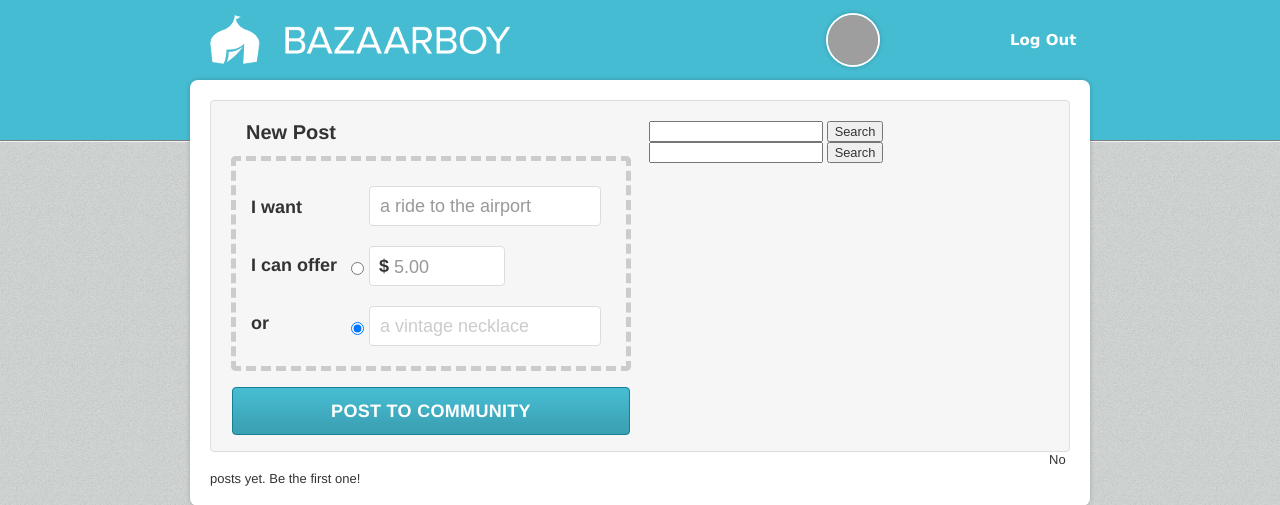
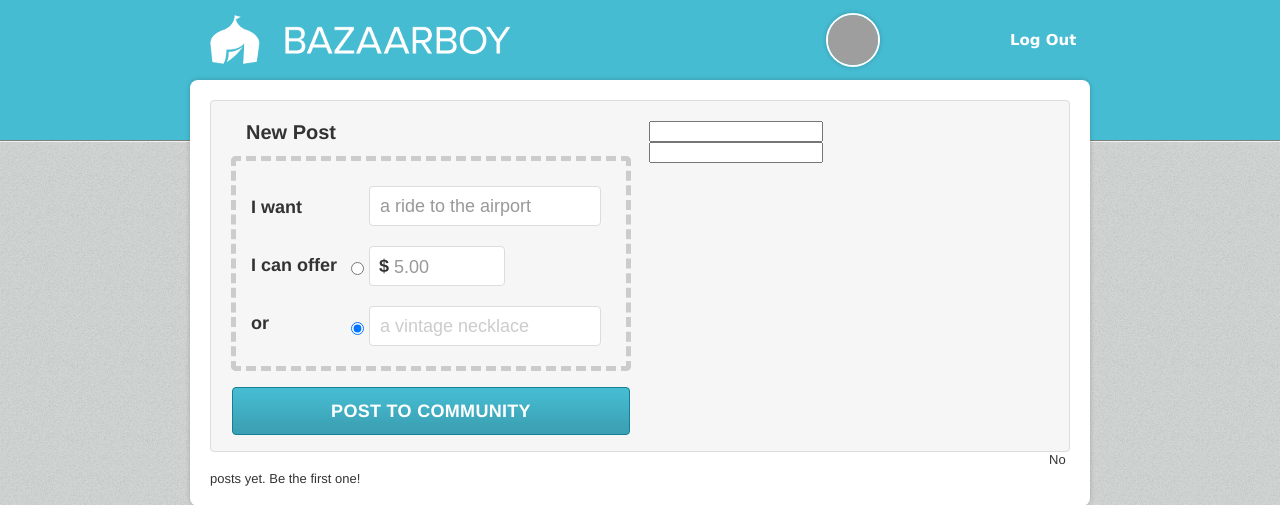
Before and after one commit to evanhuang8/exchange, a Django app: template exchange/templates/index.html in a window 1280 px wide. Shown: the top 505 px of the page. Run offline with Django 3.2, Linux system fonts and the light colour scheme; the template is opened without the code that fills it, so the values that code supplies are empty; parts of the project's set-up code (start-up, migrations or seed data) failed here and were passed over; some libraries are stand-ins or nearby versions; grey boxes are pictures that could not be loaded.

Commit message:
Form fix

```diff
--- a/exchange/templates/control.html
+++ b/exchange/templates/control.html
@@ -131,7 +131,7 @@
 					if (typeVal == 'money') {
 						offerVal = $(form).find('input[name=offer_money]').val();
 					}
-					if (((typeVal == 'money' && isNumber(offerVal)) || (typeVal == 'other' && offerVal.length > 0 && offerVal.length <= 150)) && wantVal.length > 0 && wantVal.length <= 150) {
+					if (((typeVal == 'money' && !moneyBlank && isNumber(offerVal)) || (typeVal == 'other' && !otherBlank && offerVal.length > 0 && offerVal.length <= 150)) && wantVal.length > 0 && wantVal.length <= 150) {
 						var postInfo = 'csrfmiddlewaretoken=' + csrfToken;
 						postInfo += '&want=' + encodeURIComponent(wantVal);
 						postInfo += '&offer=' + encodeURIComponent(offerVal);
@@ -153,12 +153,10 @@
 		<form id="form_search_want">
 			{% csrf_token %}
 			<input type="text" name="want" />
-			<input type="submit" value="Search" />
 		</form>
 		<form id="form_search_offer">
 			{% csrf_token %}
 			<input type="text" name="offer" />
-			<input type="submit" value="Search" />
 		</form>
 		<script type="text/javascript">
 			$(document).ready(function() {
```
